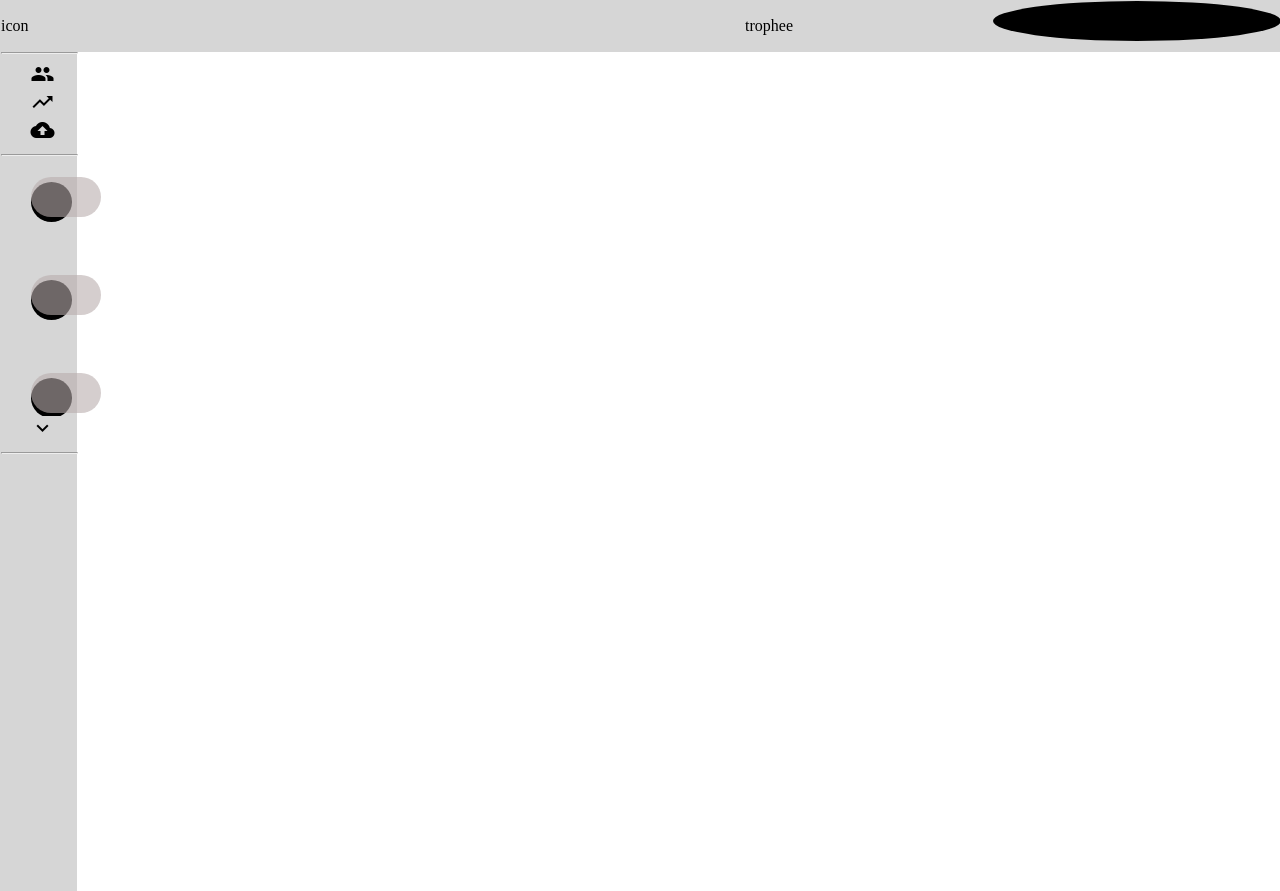
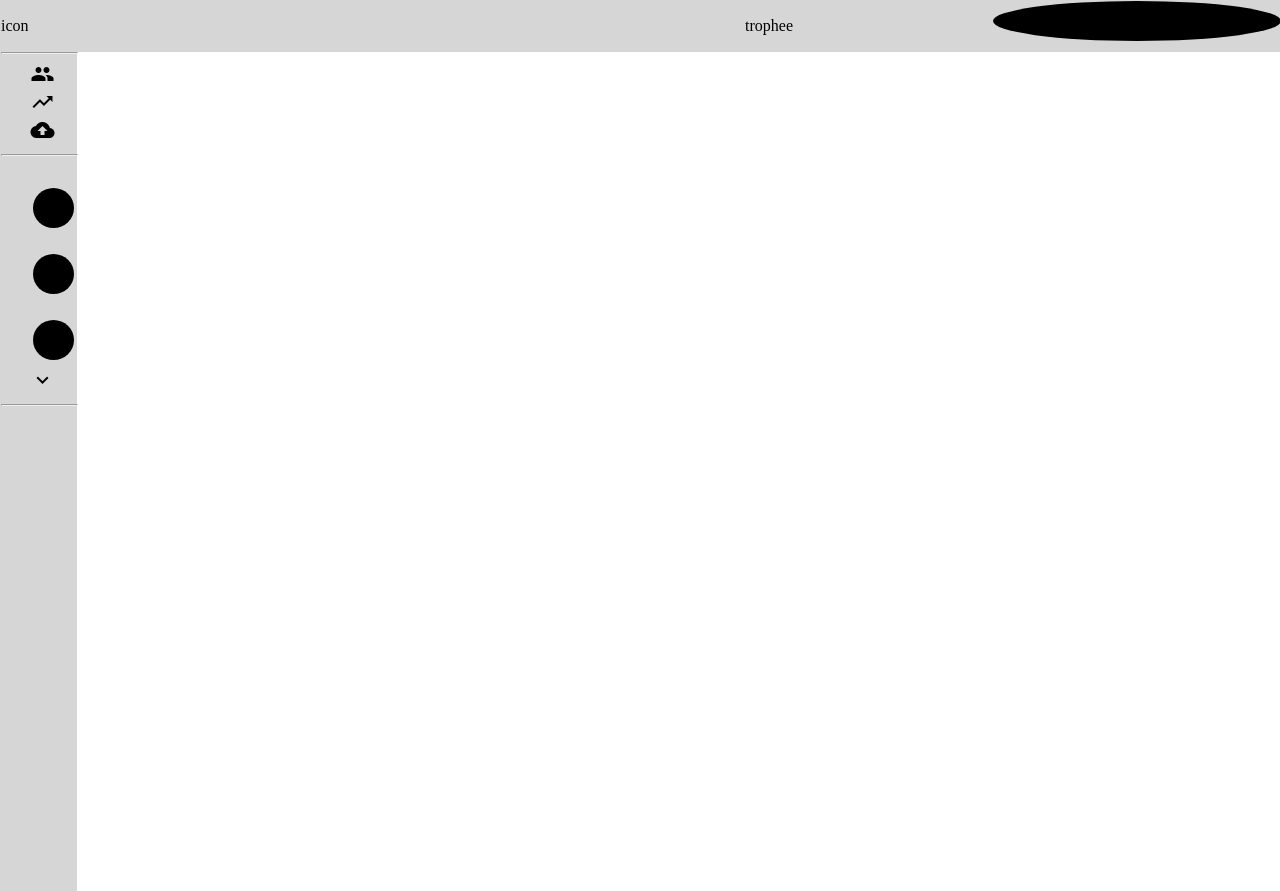
Before and after one commit to JaJNckNc3rsj0jwZshFmM18c/MyMemes, a React (Create React App) app in the folder venvDjango/Django-Directory/project/frontend-mymeme/: page / in a window 1280 px wide. Built offline with nearby package versions, Linux system fonts and the light colour scheme.

Commit message:
Shadows + hover over moreFollowers

```diff
--- a/venvDjango/Django-Directory/project/frontend-mymeme/src/components/FollowersCircles.js
+++ b/venvDjango/Django-Directory/project/frontend-mymeme/src/components/FollowersCircles.js
@@ -1,7 +1,82 @@
 import React, { Component } from 'react'
 
 export class FollowersCircles extends Component {
+
+
+  constructor()
+  {
+
+    super();
+
+    this.state = {
+      backgroundColor: "rgba(185, 174, 174, 0)",
+
+
+
+
+
+
+    }
+
+
+
+
+  }
+
+
+
+
   render() {
+
+
+    const Hover_OverFollowers= () => {
+
+
+
+
+      this.setState(
+
+        {
+
+
+          backgroundColor: "rgba(185, 174, 174, 0.596)",
+
+
+        }
+
+
+
+
+
+      )
+
+
+
+
+
+    };
+
+
+
+    const  HoverLeave_OverFollowers = () =>
+
+    {
+
+
+      this.setState({
+
+              backgroundColor: "rgba(185, 174, 174, 0)",
+
+
+      })
+
+
+    };
+    const { backgroundColor} = this.state;
+
+
+
+
     return (
       <div>
 
@@ -9,8 +84,9 @@ export class FollowersCircles extends Component {
 
         &nbsp;
 
+        <div style={{backgroundColor}} className="followers-hover">
 
-        <div className="followers">
+        <div onMouseLeave= {HoverLeave_OverFollowers} onMouseOver={Hover_OverFollowers} className="followers">
 
 
 
@@ -19,7 +95,13 @@ export class FollowersCircles extends Component {
 
 
         </div>
-        <div className="followers-hover"></div>
+
+
+
+
+        </div>
+
+
 
 
 
--- a/venvDjango/Django-Directory/project/frontend-mymeme/src/components/SideBar.js
+++ b/venvDjango/Django-Directory/project/frontend-mymeme/src/components/SideBar.js
@@ -151,6 +151,9 @@ if (this.state.MoreFollowers === false)
           {ShowingMoreFollowers()}
 
 
+
+
+
          </div>
 
 
--- a/venvDjango/Django-Directory/project/frontend-mymeme/src/components/mymeme.css
+++ b/venvDjango/Django-Directory/project/frontend-mymeme/src/components/mymeme.css
@@ -14,10 +14,11 @@ padding: 0;
 
 {
 overflow:scroll;
-width: 70px;
+width: 100px;
 height: 60%;
-left: -55px;
+left: -100px;
 top: 20px;
+padding: 3px;
 
 
 
@@ -68,7 +69,7 @@ margin-left:  -29.5px;
 #tooltip .tooltiptext {
   visibility: hidden;
   width: 100px;
-  background-color: rgba(196, 173, 173, 0.678);
+  background-color: rgba(122, 111, 111, 0.849);
   height: 15px;
   color: #fff;
   text-align: center;
@@ -111,18 +112,22 @@ margin-left:  -29.5px;
 {
 
 
+  position: relative;
 
   visibility: visible;
 
 
   border-radius:50px;
 
-  background-color: rgba(185, 174, 174, 0.596);
+  background-color: rgba(185, 174, 174, 0);
 
-  padding:20px;
+  padding:24px;
+  top: -0px;
+  width: 2%;
+  left: -5px;
+  z-index: 2;
 
-  top:-45px;
-  position: relative;
+
 
 
 }
@@ -189,9 +194,15 @@ margin-left:  -29.5px;
   background-color:black;
   border-radius:50%;
 
-  left: 1px;
+  left: 4px;
   width: 2%;
   padding:20px;
+
+  position:absolute;
+  z-index: 1;
+  top: 3px;
+
+
           }
 
 .Links
```
